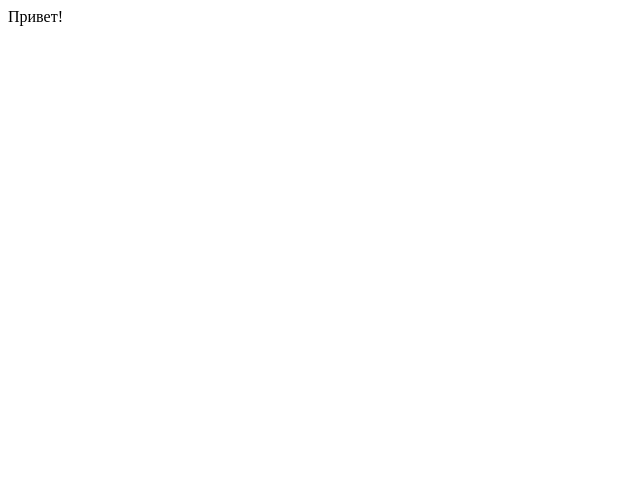
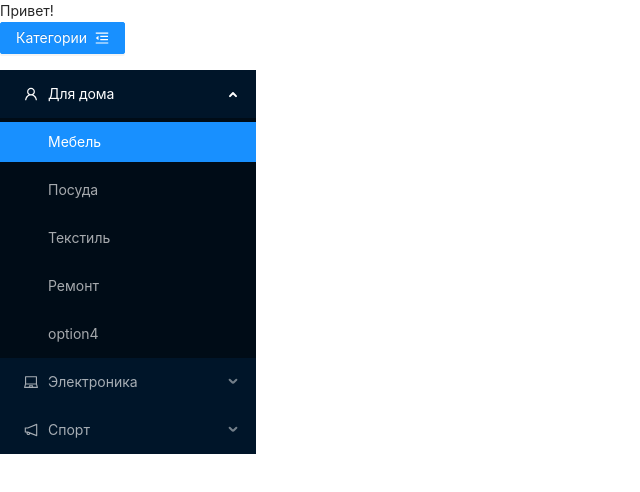
Before and after one commit to Akimaaly/OnlineShop, a React (Create React App) app in the folder client/: page / in a window 1280 px wide. Shown: the top 492 px of the page, without its empty margins (0-640 px from the left). Built offline with nearby package versions, Linux system fonts and the light colour scheme.

Commit message:
Navigation 1

```diff
--- a/client/package.json
+++ b/client/package.json
@@ -3,6 +3,7 @@
   "version": "0.1.0",
   "private": true,
   "dependencies": {
+    "antd": "^4.16.5",
     "react": "^17.0.2",
     "react-dom": "^17.0.2",
     "react-scripts": "4.0.3"
--- /dev/null
+++ b/client/src/App.js
@@ -0,0 +1,12 @@
+import CategoriesNavBar from "./Components/Categories/CategoriesNavBar";
+
+function App() {
+  return (
+    <div>
+      Привет!
+      <CategoriesNavBar />
+    </div>
+  );
+}
+
+export default App;
--- a/client/src/Components/App/App.js
+++ /dev/null
@@ -1,11 +0,0 @@
-
-
-function App() {
-  return (
-    <div>
-     Привет!
-    </div>
-  );
-}
-
-export default App;
--- /dev/null
+++ b/client/src/Components/Categories/CategoriesNavBar.js
@@ -0,0 +1,67 @@
+// Шаблон antDesign : Header Sider 2
+import "antd/dist/antd.css";
+import {
+  AppstoreOutlined,
+  MenuUnfoldOutlined,
+  MenuFoldOutlined,
+  PieChartOutlined,
+  DesktopOutlined,
+  ContainerOutlined,
+  MailOutlined,
+  UserOutlined,
+  LaptopOutlined,
+  NotificationOutlined,
+} from "@ant-design/icons";
+import { Menu, Button } from "antd";
+import React, { useState } from "react";
+const { SubMenu } = Menu;
+
+const CategoriesNavBar = () => {
+  const [collapsed, setCollapsed] = useState(false);
+
+  const toggleCollapsed = () => {
+    setCollapsed((pre) => !pre);
+  };
+
+  return (
+    <div style={{ width: 256 }}>
+      <Button
+        type="primary"
+        onClick={toggleCollapsed}
+        style={{ marginBottom: 16 }}
+      >
+        Категории
+        {collapsed ? <MenuUnfoldOutlined /> : <MenuFoldOutlined />}
+      </Button>
+      <Menu
+        defaultSelectedKeys={["1"]}
+        defaultOpenKeys={["sub1"]}
+        mode="inline"
+        theme="dark"
+        inlineCollapsed={collapsed}
+      >
+        <SubMenu key="sub1" icon={<UserOutlined />} title="Для дома">
+          <Menu.Item key="1">Мебель</Menu.Item>
+          <Menu.Item key="2">Посуда</Menu.Item>
+          <Menu.Item key="3">Текстиль</Menu.Item>
+          <Menu.Item key="4">Ремонт</Menu.Item>
+          <Menu.Item key="4">option4</Menu.Item>
+        </SubMenu>
+        <SubMenu key="sub2" icon={<LaptopOutlined />} title="Электроника">
+          <Menu.Item key="5">TV</Menu.Item>
+          <Menu.Item key="6">Bluetooth</Menu.Item>
+          <Menu.Item key="7">Computers</Menu.Item>
+          <Menu.Item key="8">Phone</Menu.Item>
+        </SubMenu>
+        <SubMenu key="sub3" icon={<NotificationOutlined />} title="Спорт">
+          <Menu.Item key="9">Тренажеры/инвентарь</Menu.Item>
+          <Menu.Item key="10">Одежда</Menu.Item>
+          <Menu.Item key="11">Обувь</Menu.Item>
+          <Menu.Item key="12">Здоровое питание/ПП</Menu.Item>
+        </SubMenu>
+      </Menu>
+    </div>
+  );
+};
+
+export default CategoriesNavBar;
--- a/client/src/index.js
+++ b/client/src/index.js
@@ -1,6 +1,6 @@
 import React from 'react';
 import ReactDOM from 'react-dom';
-import App from './Components/App/App';
+import App from './App';
 
 ReactDOM.render(
   <React.StrictMode>
```
Also changed, not shown: 2 other files (tests, documents, lock files or other folders).
